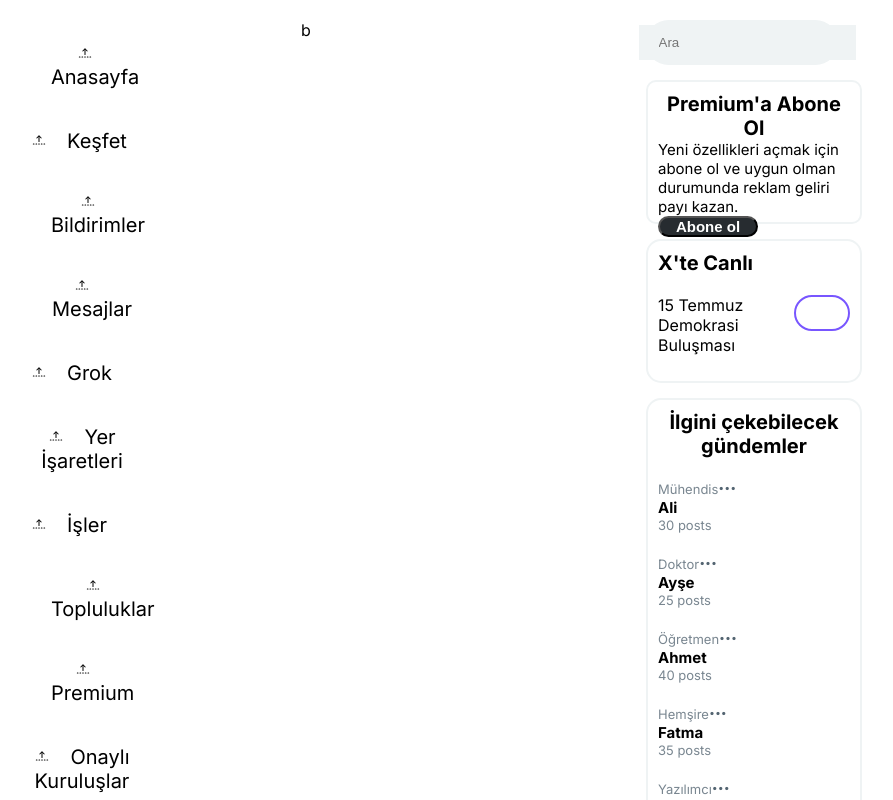
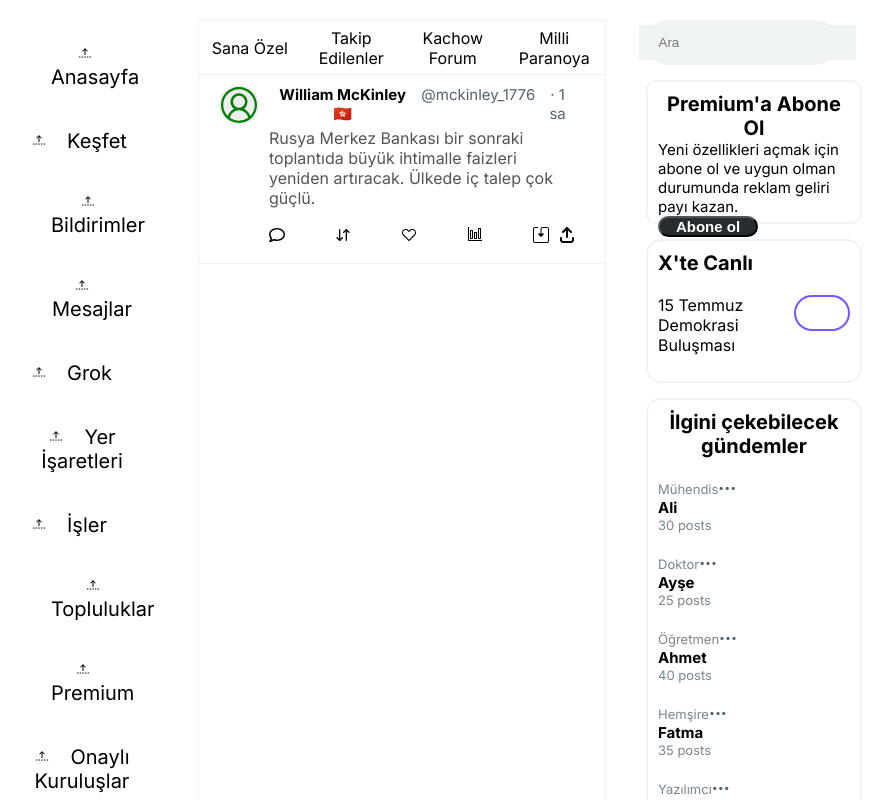
Before and after one commit to Yasinramazan/DavetApplication, a Next.js app: page / in a window 1280 px wide. Shown: the whole page, without its empty margins (206-1099 px from the left). Built offline with nearby package versions, Linux system fonts and the light colour scheme.

Commit message:
tweet username and paragraph completed

```diff
--- /dev/null
+++ b/Components/Tweet/tweetcard.module.css
@@ -0,0 +1,107 @@
+
+
+.hover_div{
+    display: flex;
+    border-top: 1px solid ;
+    border-bottom: 1px solid;
+    border-color: #EFF3F4;
+}
+
+.outer_div{
+    display: flex;
+    margin: 10px 20px;
+}
+
+.hover_div:hover{
+    background-color: #F7F7F7;
+}
+
+.p{
+    color:#515558;
+    font: 15px -apple-system, BlinkMacSystemFont, "Segoe UI", Roboto, Helvetica, Arial, sans-serif solid;
+}
+
+.pp_div{
+
+}
+
+.profile_div{
+
+    display: flex;
+}
+
+.nick_label{
+    font-size: 15px;
+    font-weight: bold;
+}
+
+.username_label{
+    padding-left: 5px;
+    color: #536471;
+    font-size: 15px;
+}
+
+.tweet_div{
+    margin-left: 10px;
+    margin-right: 10px;
+}
+
+.inline_tweet_div{
+
+    display: flex;
+    flex-direction: column;
+}
+
+.pp_image{
+    color:green;
+    height: 100%;
+    width: 100%;
+}
+
+.pp_button{
+    border-radius: 50%;
+    border-color: transparent;
+    height: 40px;
+    width: 40px;
+
+}
+
+.paragraph{
+    display: flex;
+    text-align: left;
+    margin-top: 5px;
+}
+
+.icon_list_div{
+    height: 34.75px;
+    margin-top: 10px;
+    display: flex;
+    align-items: center;
+    justify-content: space-between;
+}
+
+.icon_div{
+    display: flex;
+    border-radius: 50%;
+    height: 34.75px;
+    transition: border-color 0.3s ease;
+    align-items: center;
+    justify-content: center;
+    overflow: visible;
+}
+
+
+
+.righticons_div{
+    display: flex;
+    gap: 10px;
+}
+
+.icon{
+    overflow: visible;
+}
+
+.icon:hover{
+    border-color: rgb(29, 155, 240);
+    box-shadow: 0 0 10px 2px rgb(29, 155, 240);
+}
--- /dev/null
+++ b/Components/Tweet/tweetcard.tsx
@@ -0,0 +1,47 @@
+import styles from "../Tweet/tweetcard.module.css"
+import { VscAccount } from "react-icons/vsc";
+import { VscHeart } from "react-icons/vsc";
+import { FaArrowUpFromBracket } from "react-icons/fa6";
+import { LuArrowDownUp } from "react-icons/lu";
+import { FaRegComment } from "react-icons/fa6";
+import { BsSave2 } from "react-icons/bs";
+import { VscGraph } from "react-icons/vsc";
+
+
+export default function TweetCard() {
+    return (
+        <div className={styles.hover_div}>
+            <div className={styles.outer_div}>
+                <div className={styles.pp_div}>
+                    <button className={styles.pp_button}>
+                        <VscAccount className={styles.pp_image} />
+                    </button>
+                </div>
+                <div className={styles.tweet_div}>
+                    <div className={styles.inline_tweet_div}>
+                        <div className={styles.profile_div}>
+                            <label className={styles.nick_label}>William McKinley 🇭🇰</label>
+                            <label className={styles.username_label}>@mckinley_1776</label>
+                            <label className={styles.username_label}>· 1 sa</label>
+                        </div>
+                        <div className={styles.paragraph}>
+                            <p className={styles.p}>Rusya Merkez Bankası bir sonraki toplantıda büyük ihtimalle faizleri yeniden artıracak. Ülkede iç talep çok güçlü.</p>
+                        </div>
+                        <div className={styles.icon_list_div}>
+                            <FaRegComment className={styles.icon} />
+                            <LuArrowDownUp />
+                            <VscHeart />
+                            <VscGraph />
+                            <div className={styles.righticons_div}>
+                                <BsSave2 />
+                                <FaArrowUpFromBracket />
+                            </div>
+                        </div>
+                    </div>
+
+                </div>
+            </div>
+        </div>
+
+    );
+}
--- /dev/null
+++ b/Components/topnavigationbar/topnavigationbar.module.css
@@ -0,0 +1,35 @@
+
+
+.outer_div{
+    width: 100%;
+    height: 53px;
+
+}
+
+.inner_div{
+    display: flex;
+    justify-content: center;
+    align-items: center;
+    width: 100%;
+    height: 100%;
+}
+
+.inner_div:hover{
+    background-color: #F7F7F7;
+}
+
+.navbar{
+    height: 100%;
+    align-items: center;
+    width: 100%; /* Tam genişlik */
+
+}
+
+.nav_links{
+    width: 100%;
+    height: 100%;
+    list-style: none;
+    display: flex;
+    margin: 0;
+    padding: 0;
+}
--- /dev/null
+++ b/Components/topnavigationbar/topnavigationbar.tsx
@@ -0,0 +1,26 @@
+import styles from "../topnavigationbar/topnavigationbar.module.css"
+
+
+export default function TopNavigationBar() {
+    return (
+        <div className={styles.outer_div}>
+            <nav className={styles.navbar}>
+                <ul className={styles.nav_links}>
+                    <div className={styles.inner_div}>
+                        <li><a href="#home">Sana Özel</a></li>
+                    </div>
+                    <div className={styles.inner_div}>
+                        <li><a href="#about">Takip Edilenler</a></li>
+                    </div>
+                    <div className={styles.inner_div}>
+                        <li><a href="#services">Kachow Forum</a></li>
+                    </div>
+                    <div className={styles.inner_div}>
+                        <li><a href="#contact">Milli Paranoya</a></li>
+                    </div>
+                </ul>
+            </nav>
+        </div>
+
+    );
+}
--- a/src/app/page.module.css
+++ b/src/app/page.module.css
@@ -15,7 +15,7 @@
   height: 100%;
   padding: 20px;
   text-align: center;
-  grid-column: 7 / span 4;
+  grid-column: 7 / span 7;
 }
 
 .rightsidebar{
@@ -35,3 +35,11 @@
   display: flex;
 
 }
+
+.middle_outer_div{
+
+  width: 100%;
+  height: 100%;
+  border: 1px solid;
+  border-color: #EFF3F4;
+}
--- a/src/app/page.tsx
+++ b/src/app/page.tsx
@@ -8,6 +8,8 @@
 import PremiumCard from "../../Components/premiumcard/premiumcard";
 import LiveonXCard from "../../Components/liveonXcard/liveonXcard";
 import DiscoverCard from "../../Components/discovercard/discovercard";
+import TopNavigationBar from "../../Components/topnavigationbar/topnavigationbar";
+import TweetCard from "../../Components/Tweet/tweetcard";
 
 
 
@@ -31,7 +33,13 @@
             <HeaderButton text="Daha Fazla"></HeaderButton>
             <PostButton/>
       </div>
-      <div className={styles.flowdiv}>b</div>
+      <div className={styles.flowdiv}>
+        <div className={styles.middle_outer_div}>
+        <TopNavigationBar/>
+        <TweetCard/>
+        </div>
+
+      </div>
       <div className={styles.rightsidebar}>
         <SearchBar/>
         <PremiumCard/>
```
